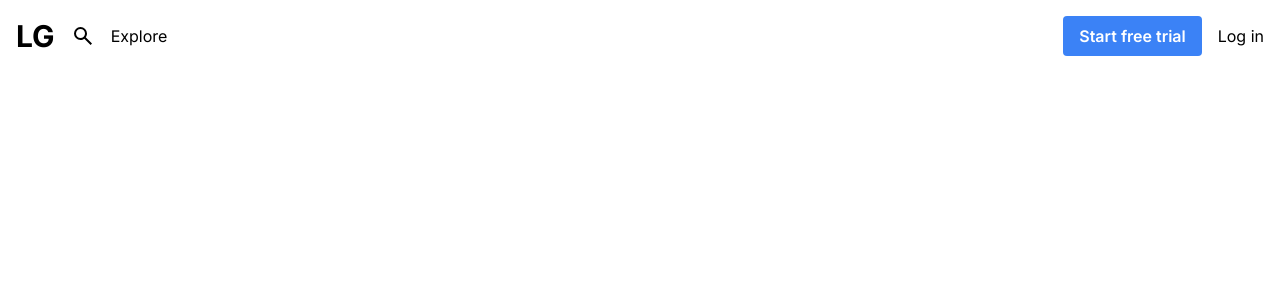
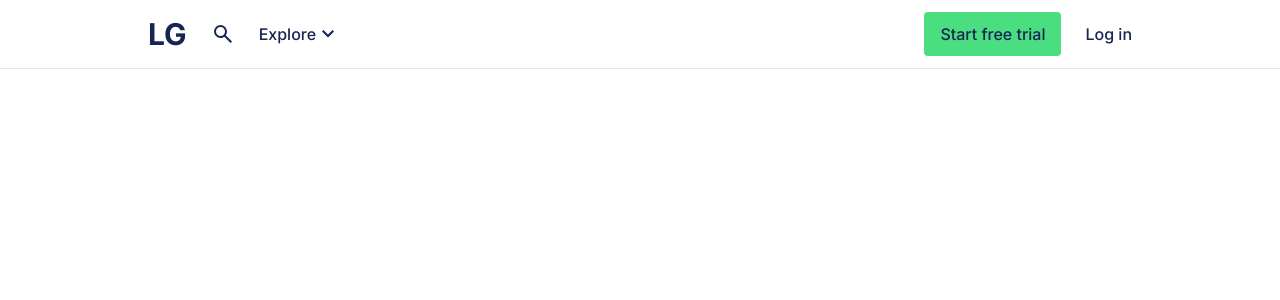
Before and after one commit to sahilansarimondal/fullsystem-auth, a Next.js app: page / in a window 1280 px wide. Shown: the top 300 px of the page. Built offline with nearby package versions, Linux system fonts and the light colour scheme.

Commit message:
navbar design done

```diff
--- a/src/app/components/Navbar.tsx
+++ b/src/app/components/Navbar.tsx
@@ -1,28 +1,35 @@
+"use client";
 import SearchIcon from "@/app/components/ui/SearchIcon";
 import Button from "./ui/Button";
+import Link from "next/link";
+import MoreIcon from "./ui/MoreIcon";
 
 const Navbar = () => {
+  const handleClick = () => {
+    console.log("clicked");
+  };
   return (
-    <div className="flex justify-between items-center p-4">
-      <div className="flex gap-4 items-center">
-        <h1 className="text-3xl font-bold">LG</h1>
+    <div className="flex text-blue-950 justify-between items-center py-3 px-12 max-w-[1080px] md:mx-auto">
+      <div className="flex gap-6 items-center">
+        <Link href="/">
+          <div className="text-3xl font-bold">LG</div>
+        </Link>
         <SearchIcon />
-        <div className=" hidden md:block">Explore</div>
+        <div className="flex hover:text-green-400">
+          <Button name="Explore" />
+          <MoreIcon />
+        </div>
       </div>
 
-      <div className="flex gap-4">
+      <div className="flex gap-6">
         <Button
-          value={{
-            name: "Start free trial",
-            className:
-              "bg-blue-500 hover:bg-blue-700 text-white font-semibold py-2 px-4 rounded",
-          }}
+          name="Start free trial"
+          className=" bg-green-400  hover:bg-green-500 py-2.5 px-4 "
         />
         <Button
-          value={{
-            name: "Log in",
-            className: " hover:text-blue-700",
-          }}
+          onClick={handleClick}
+          name="Log in"
+          className=" hover:text-green-400"
         />
       </div>
     </div>
--- a/src/app/components/ui/Button.tsx
+++ b/src/app/components/ui/Button.tsx
@@ -1,14 +1,22 @@
 import React from "react";
 
-interface Value {
+interface ButtonProps {
   name: string;
-  className: string;
+  className?: string;
+  onClick?: () => void;
 }
 
-const Button = ({ value }: { value: Value }) => {
+const Button: React.FC<ButtonProps> = ({
+  name,
+  className,
+  onClick,
+}) => {
   return (
-    <button className={value.className}>
-      {value.name}
+    <button
+      onClick={onClick}
+      className={` font-medium rounded ` + className}
+    >
+      {name}
     </button>
   );
 };
--- /dev/null
+++ b/src/app/components/ui/MoreIcon.tsx
@@ -0,0 +1,15 @@
+const MoreIcon = () => {
+  return (
+    <svg
+      fill="currentColor"
+      xmlns="http://www.w3.org/2000/svg"
+      height="24"
+      viewBox="0 -960 960 960"
+      width="24"
+    >
+      <path d="M480-345 240-585l56-56 184 184 184-184 56 56-240 240Z" />
+    </svg>
+  );
+};
+
+export default MoreIcon;
--- a/src/app/components/ui/SearchIcon.tsx
+++ b/src/app/components/ui/SearchIcon.tsx
@@ -3,7 +3,7 @@ import React from "react";
 const SearchIcon = () => {
   return (
     <svg
-      className=" hover:fill-blue-700"
+      className=" hover:fill-[#2cde80]"
       fill="currentColor"
       xmlns="http://www.w3.org/2000/svg"
       height="24"
--- a/src/app/layout.tsx
+++ b/src/app/layout.tsx
@@ -18,7 +18,7 @@ export default function RootLayout({
   return (
     <html lang="en">
       <body className={inter.className}>
-        <div>
+        <div className=" border-b">
           <Navbar />
         </div>
         <div>{children}</div>
```
Also changed, not shown: public/expand_more_FILL0_wght400_GRAD0_opsz24.svg (added), 1 other file (tests, documents, lock files or other folders).
